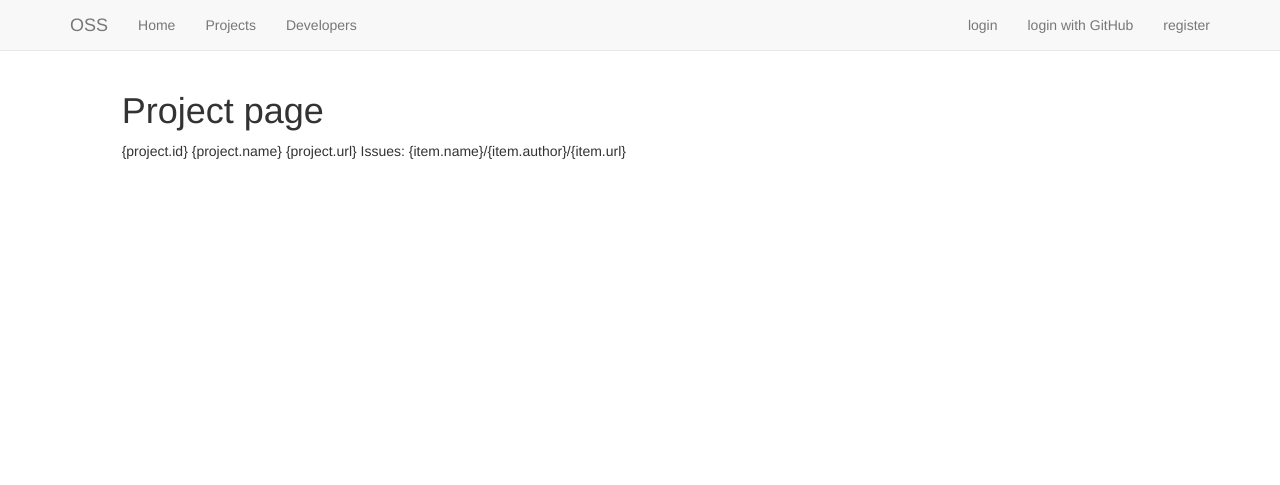
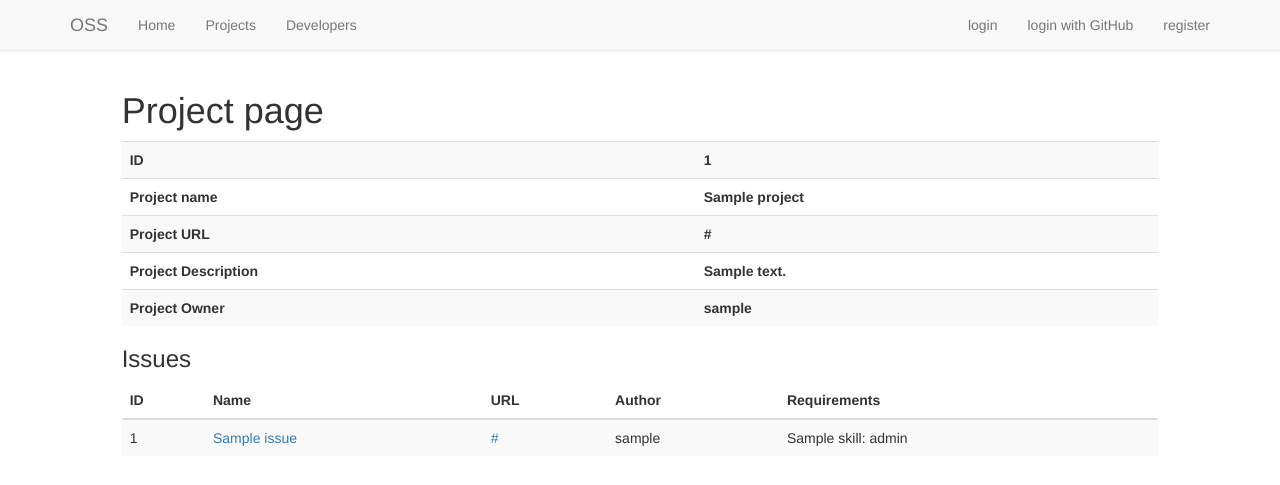
Before and after one commit to osssystem/oss, a Django app: template oss_main/templates/oss_main/project_page.html in a window 1280 px wide. Shown: the top 485 px of the page. Run offline with Django 3.2, Linux system fonts and the light colour scheme; the template is opened without the code that fills it: most values are stand-ins (such as "Sample title", 1, 10 or a date in 2020); lists and menus that the app fills with data are empty; parts of the project's set-up code (start-up, migrations or seed data) failed here and were passed over; some libraries are stand-ins or nearby versions.

Commit message:
Updated project page

```diff
--- a/oss_main/templates/oss_main/project_page.html
+++ b/oss_main/templates/oss_main/project_page.html
@@ -5,15 +5,53 @@
 {% block content %}
 
 <h1>Project page</h1>
+    <table class="table table-striped">
+        <tr>
+            <th>ID</th>
+            <th>{{ project.project.id }}</th>
+        </tr>
+        <tr>
+            <th>Project name</th>
+            <th>{{ project.project.name }}</th>
+        </tr>
+        <tr>
+            <th>Project URL</th>
+            <th>{{ project.project.url }}</th>
+        </tr>
+        <tr>
+            <th>Project Description</th>
+            <th>{{ project.project.description }}</th>
+        </tr>
+        <tr>
+            <th>Project Owner</th>
+            <th>{{ project.owner.username }}</th>
+        </tr>
+    </table>
+    <h3>Issues</h3>
+    <table class="table table-striped">
+        <thead>
+            <th>ID</th>
+            <th>Name</th>
+            <th>URL</th>
+            <th>Author</th>
+            <th>Requirements</th>
+        </thead>
+        <tbody>
 
-{project.id}
-{project.name}
-{project.url}
-
-Issues:
-{% for item in issues %}
-    {item.name}/{item.author}/{item.url}
-{% endfor %}
-
+    {% for issue in issues %}
+        <tr>
+            <td>{{ issue.id }}</td>
+            <td><a href="">{{ issue.name }}</a></td>
+            <td><a href="{{ issue.url }}">{{ issue.url }}</a></td>
+            <td>{{ issue.author.username }}</td>
+            <td>
+                {% for skill, level in issue.issueskill.items %}
+                    {{ skill }}: {{ level }}<br>
+                {% endfor %}
+            </td>
+        </tr>
+    {% endfor %}
+        </tbody>
+    </table>
 
 {% endblock content %}
--- a/oss_main/templates/oss_main/projects.html
+++ b/oss_main/templates/oss_main/projects.html
@@ -17,7 +17,7 @@
     <table class="table table-striped">
         <thead>
         <tr>
-            <th>#</th>
+            <th>ID</th>
             <th>Project name</th>
             <th>Project URL</th>
             <th>Project Description</th>
@@ -29,7 +29,7 @@
         {% for project in projects %}
         <tr>
             <td>{{ project.project.id }}</td>
-            <td>{{ project.project.name }}</td>
+            <td><a href="{% url 'oss_main:project_page' project.project.id  %}">{{ project.project.name }}</a></td>
             <td><a href="{{ project.project.url }}">{{ project.project.url }}</a></td>
             <td>{{ project.project.description }}</td>
             <td><a href="{{ project.owner.git_url }}">{{ project.owner.username }}</a></td>
```
Also changed, not shown: oss_main/urls.py (+7 -1 lines), oss_main/views.py (+23 -4 lines), db.sqlite3.
